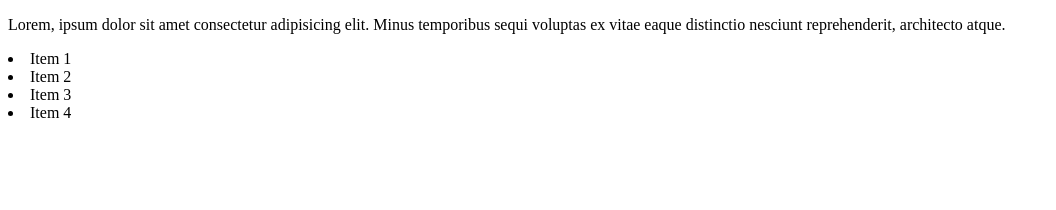
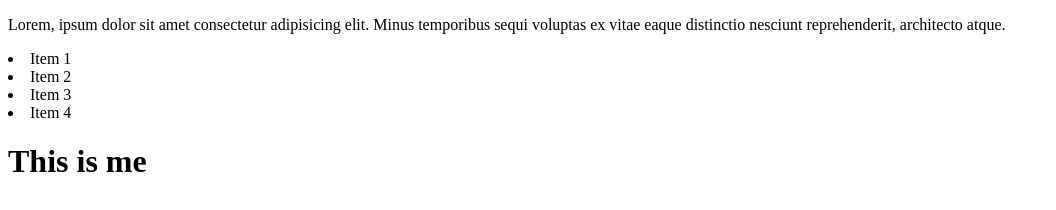
Before and after one commit to defidecoder13/git-learn, a plain HTML site: page index.html in a window 1280 px wide. Shown: the whole page, without its empty margins (0-1056 px from the left). Drawn offline with Linux system fonts and the light colour scheme.

Commit message:
added h1

```diff
--- a/index.html
+++ b/index.html
@@ -16,5 +16,7 @@
     <li>Item 2</li>
     <li>Item 3</li>
     <li>Item 4</li>
+
+    <h1>This is me</h1>
   </body>
 </html>
```
